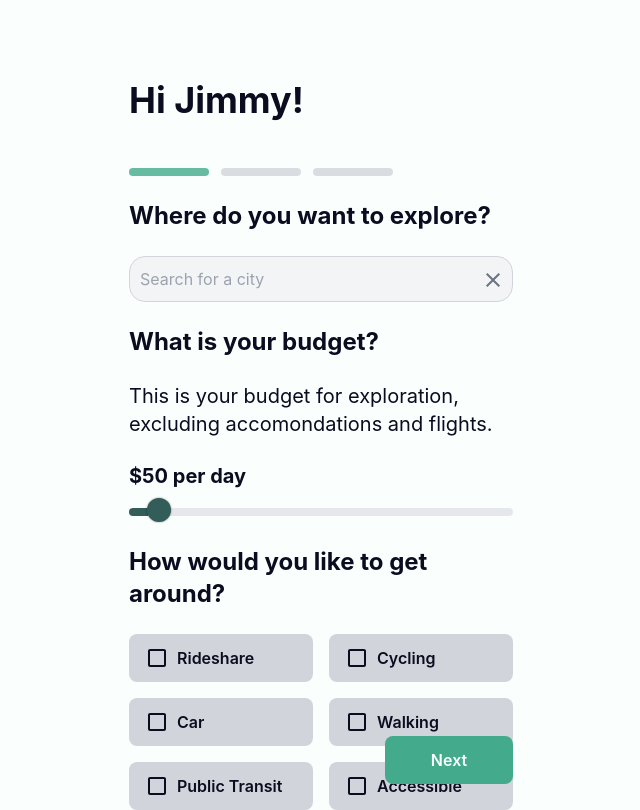
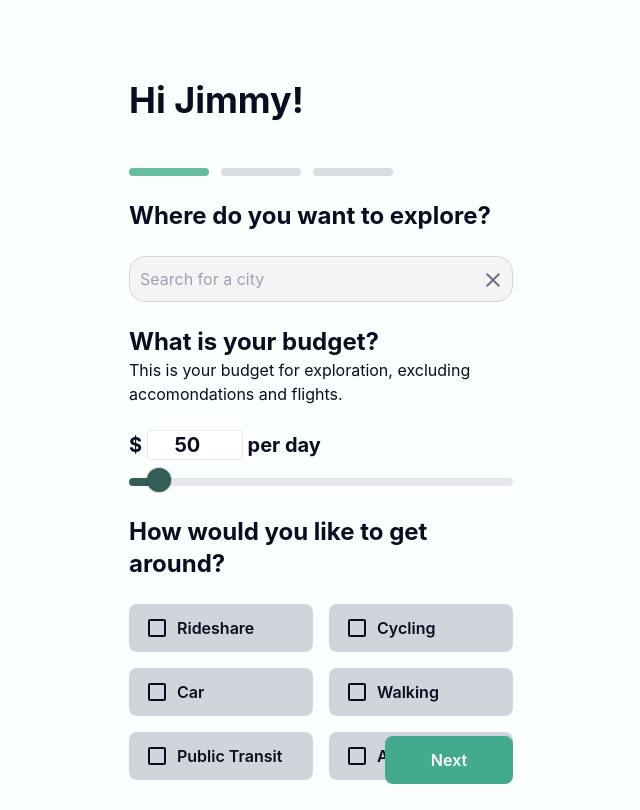
Before and after one commit to kunlizhang/wander, a React (Vite) app in the folder wander-app/: page / in a window 1280 px wide. Shown: the whole page, without its empty margins (319-959 px from the left). Built offline with nearby package versions, Linux system fonts and the light colour scheme.

Commit message:
Budget can be inputed directly

```diff
--- a/wander-app/src/components/RangeSlider.jsx
+++ b/wander-app/src/components/RangeSlider.jsx
@@ -1,24 +1,41 @@
 import React, { useState } from 'react';
 
-function RangeSlider({ minValue, maxValue}) {
+function RangeSlider({ minValue, maxValue }) {
   const [value, setValue] = useState(50); // Initial value for the slider
 
-  const handleChange = (event) => {
+  const handleSliderChange = (event) => {
     setValue(event.target.value);
+  };
+
+  const handleInputChange = (event) => {
+    // Ensure the entered value stays within bounds
+    const newValue = Math.max(minValue, Math.min(maxValue, Number(event.target.value)));
+    // Set input value to the number
+    event.target.value = newValue;
+    setValue(newValue);
   };
 
   return (
     <div className="w-full">
-      <div className="mb-2 text-xl font-bold">${value} per day</div>
+      <div className="mb-2 text-xl font-bold">
+        <span>$ </span>
+        <input
+          type="number"
+          value={value}
+          onChange={handleInputChange}
+          className="w-24 text-center border rounded px-2"
+        />
+        <span> per day</span>
+      </div>
       <input
         type="range"
         min={minValue}
         max={maxValue}
         value={value}
-        onChange={handleChange}
+        onChange={handleSliderChange}
         className="slider w-full h-2 appearance-none bg-gray-300 rounded-lg"
         style={{
-          background: `linear-gradient(to right, #325D59 ${value/maxValue*100}%, #e5e7eb ${value/maxValue*100}%)`,
+          background: `linear-gradient(to right, #325D59 ${(value / maxValue) * 100}%, #e5e7eb ${(value / maxValue) * 100}%)`,
         }}
       />
       <style jsx>{`
@@ -70,6 +87,6 @@ function RangeSlider({ minValue, maxValue}) {
       `}</style>
     </div>
   );
-};
+}
 
 export default RangeSlider;
--- a/wander-app/src/pages/WelcomePage.jsx
+++ b/wander-app/src/pages/WelcomePage.jsx
@@ -24,8 +24,8 @@ function WelcomePage() {
                 <ProgressBar brightCount={1} />
                 <div className="text-2xl font-bold my-6">Where do you want to explore?</div>
                 <ClearableInput placeholder="Search for a city" />
-                <div className="text-2xl font-bold my-6">What is your budget?</div>
-                <div className="text-xl my-6">This is your budget for exploration, excluding accomondations and flights.</div>
+                <div className="text-2xl font-bold mt-6">What is your budget?</div>
+                <div className="text-md mb-6">This is your budget for exploration, excluding accomondations and flights.</div>
                 <RangeSlider minValue="0" maxValue="1000"/>
                 <div className="text-2xl font-bold my-6">How would you like to get around?</div>
                 <div className="mt-4"></div>
```
